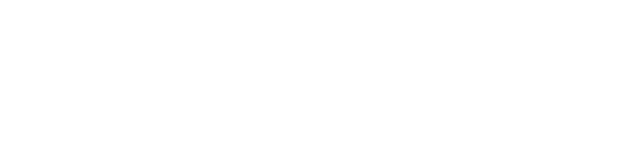
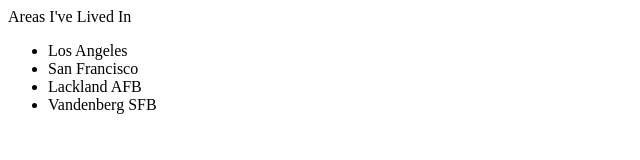
Before and after one commit to dwu05/HTML-index-exercises, a plain HTML site: page index.html in a window 1280 px wide. Shown: the whole page, without its empty margins (0-640 px from the left). Drawn offline with Linux system fonts and the light colour scheme.

Commit message:
added areas i lived

```diff
--- a/index.html
+++ b/index.html
@@ -5,4 +5,13 @@
         First SDI HTML
       </title>
     </head>
+    <body>
+      Areas I've Lived In
+      <ul>
+        <li>Los Angeles</li>
+        <li>San Francisco</li>
+        <li>Lackland AFB</li>
+        <li>Vandenberg SFB</li>
+      </ul>
+    </body>
 </html>
```
